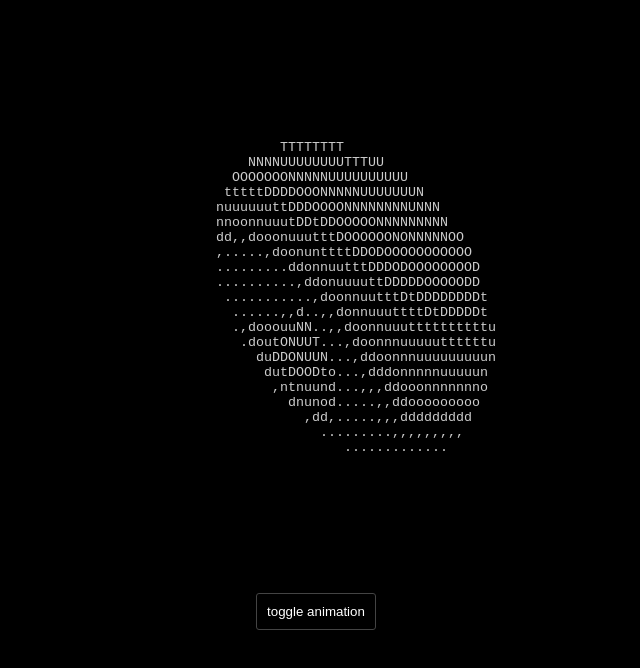
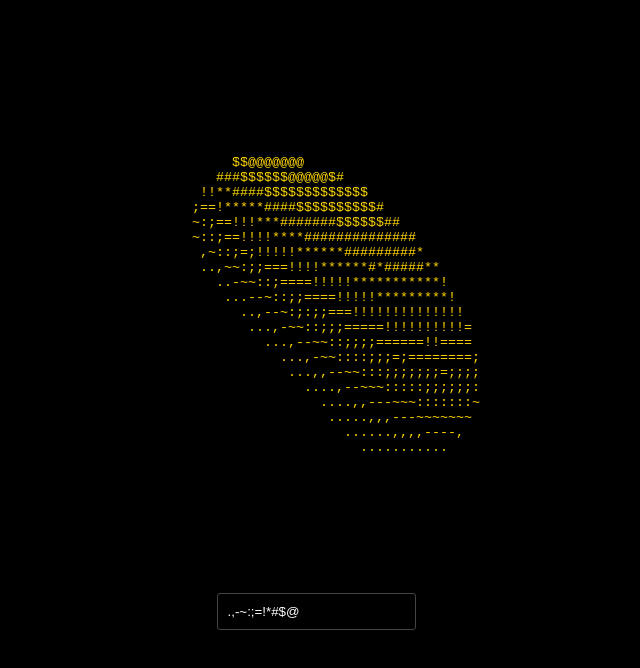
Before and after one commit to kayjw/mathematical-donut, a plain HTML site: page index.html in a window 1280 px wide. Shown: the part 124-792 px from the top of the page, without its empty margins (324-964 px from the left). Drawn offline with Linux system fonts and the light colour scheme.

Commit message:
make possible to change text

```diff
--- a/index.html
+++ b/index.html
@@ -12,7 +12,8 @@
 <body>
     <h1>mathematics is useful.</h1>
     <pre id="donut"></pre>
-    <button onclick="anim1();">toggle animation</button>
+    <input type="text" id="test" value=".,-~:;=!*#$@" maxlength="8">
+    <!-- <button onclick="anim1();">toggle animation</button> -->
 </body>
 
 <script src="logic.js"></script>
--- a/logic.js
+++ b/logic.js
@@ -1,53 +1,53 @@
 (function () {
-        var _onload = function () {
-            var pretag = document.getElementById('donut');
 
-            var tmr1 = undefined;
-            var A = 1, B = 1;
+    let _onload = function () {
+        let pretag = document.getElementById('donut');
+
+        let tmr1 = undefined;
+        let A = 1, B = 1;
 
         // This is copied, pasted, reformatted, and ported directly from my original
         // donut.c code
-            var asciiframe = function () {
-                var b = [];
-                var z = [];
+        let asciiframe = function () {
+            let b = [];
+            let z = [];
             A += 0.07;
             B += 0.03;
-                var cA = Math.cos(A), sA = Math.sin(A),
+            let cA = Math.cos(A), sA = Math.sin(A),
                 cB = Math.cos(B), sB = Math.sin(B);
-                for (var k = 0; k < 1760; k++) {
+            for (let k = 0; k < 1760; k++) {
                 b[k] = k % 80 == 79 ? "\n" : " ";
                 z[k] = 0;
             }
-                for (var j = 0; j < 6.28; j += 0.07) { // j <=> theta
-                    var ct = Math.cos(j), st = Math.sin(j);
+            for (let j = 0; j < 6.28; j += 0.07) { // j <=> theta
+                let ct = Math.cos(j), st = Math.sin(j);
                 for (i = 0; i < 6.28; i += 0.02) {   // i <=> phi
-                        var sp = Math.sin(i), cp = Math.cos(i),
+                    let sp = Math.sin(i), cp = Math.cos(i),
                         h = ct + 2, // R1 + R2*cos(theta)
                         D = 1 / (sp * h * sA + st * cA + 5), // this is 1/z
                         t = sp * h * cA - st * sA; // this is a clever factoring of some of the terms in x' and y'
 
-                        var x = 0 | (40 + 30 * D * (cp * h * cB - t * sB)),
+                    let x = 0 | (40 + 30 * D * (cp * h * cB - t * sB)),
                         y = 0 | (12 + 15 * D * (cp * h * sB + t * cB)),
                         o = x + 80 * y,
                         N = 0 | (8 * ((st * sA - sp * ct * cA) * cB - sp * ct * sA - st * cA - cp * ct * sB));
                     if (y < 22 && y >= 0 && x >= 0 && x < 79 && D > z[o]) {
                         z[o] = D;
-                            b[o] = ".,donutDONUT"[N > 0 ? N : 0];
-                            // ".,-~:;=!*#$@"
+                        b[o] = document.getElementById('test').value[N > 0 ? N : 0];
                     }
                 }
             }
             pretag.innerHTML = b.join("");
         };
 
-            window.anim1 = function () {
+        //window.anim1 = function () {
             if (tmr1 === undefined) {
                 tmr1 = setInterval(asciiframe, 50);
             } else {
                 clearInterval(tmr1);
                 tmr1 = undefined;
             }
-            };
+        //};
 
         asciiframe();
     }
--- a/styles.css
+++ b/styles.css
@@ -18,22 +18,30 @@ h1 {
 }
 
 pre {
-    background-color:#000;
-    color:#ccc;
+    background-color: transparent;
+    color:rgb(255, 215, 0);
     font-size: 10pt;
 }
 
-button {
+/* button {
     background-color: transparent;
     border: 1px solid rgb(68, 68, 68);
     border-radius: 3px;
     color: white;
     padding: 10px;
     transition-property: border;
+} */
+
+input {
+    background-color: transparent;
+    border: 1px solid rgb(68, 68, 68);
+    border-radius: 3px;
+    color: white;
+    padding: 10px;
 }
-
+/*
 button:hover {
     cursor: pointer;
     border-color: white;
     transition: 0.8s;
-}
+} */
```
Lines whose indentation alone changed are shown as unchanged.
